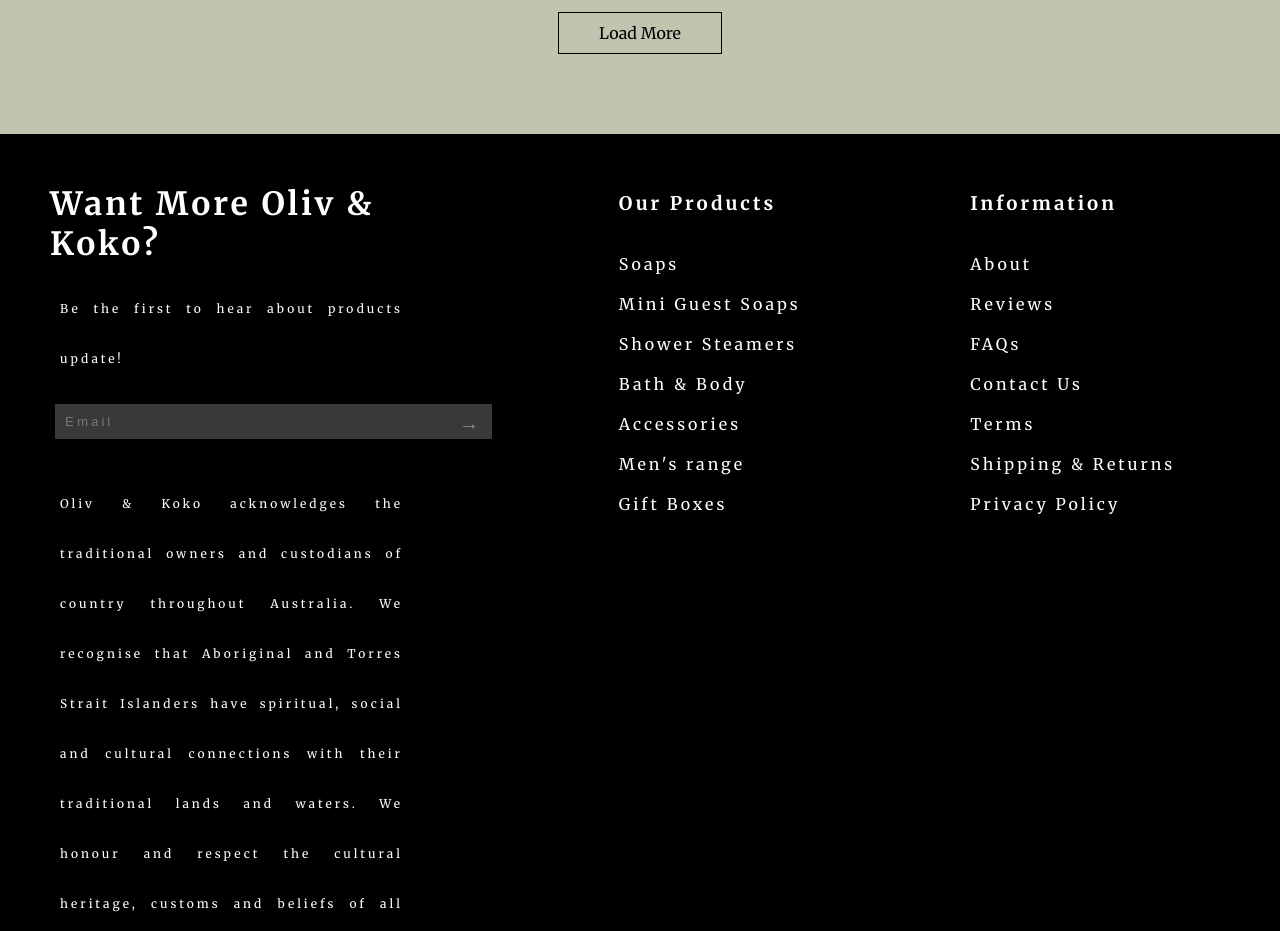
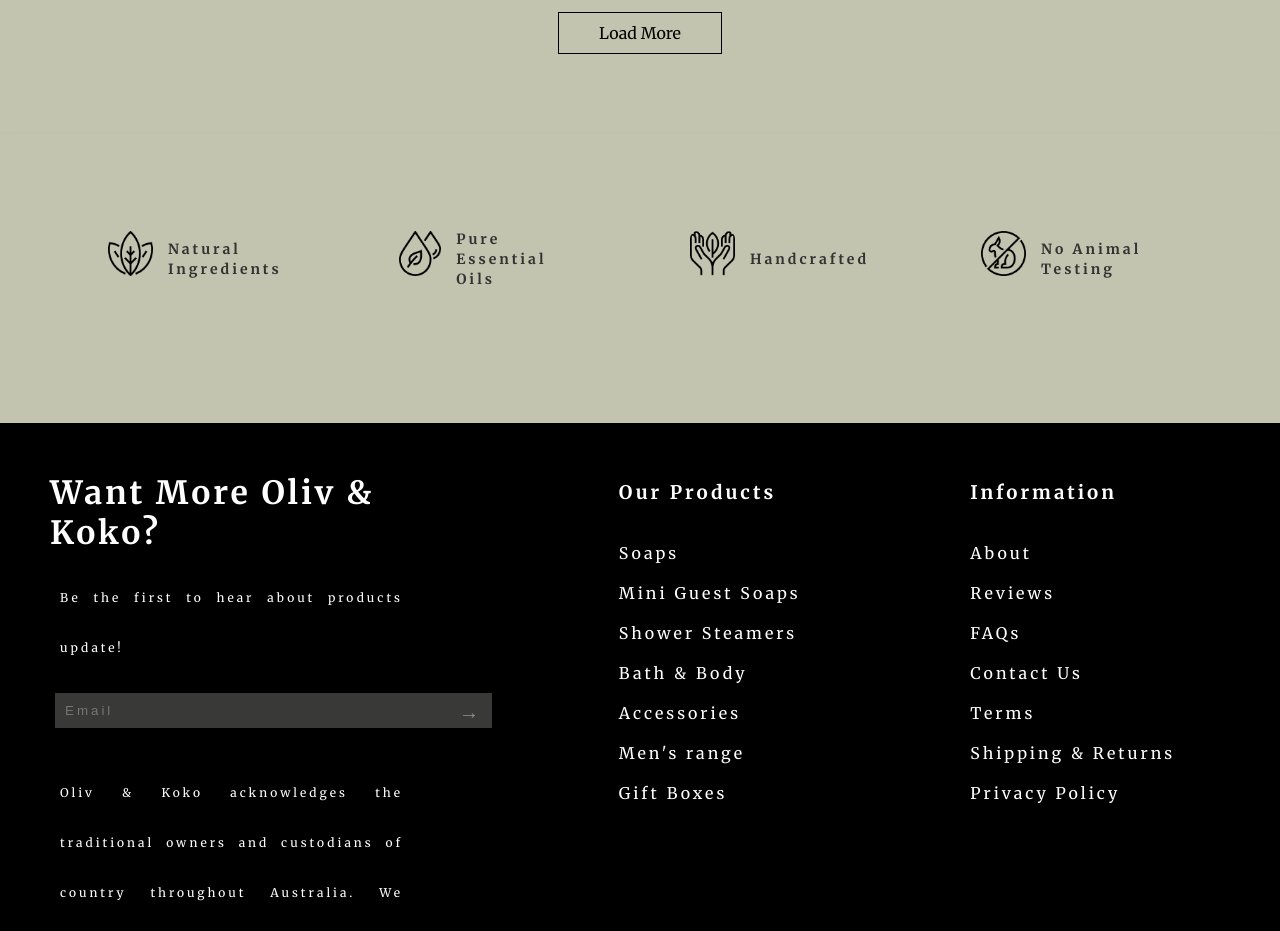
Before and after one commit to ruoxyang/Oliv-Koko, a plain HTML site: page shop.html in a window 1280 px wide. Shown: the part 3200-4131 px from the top of the page. Drawn offline with nearby package versions, Linux system fonts and the light colour scheme.

Commit message:
Improvement of shop page

```diff
--- a/homepage.css
+++ b/homepage.css
@@ -308,9 +308,7 @@ h2 {
 
 .product-details h2{
     font-family: 'Lobster Two', sans-serif;
-
 }
-
 
 .product-features{
     background-image: url('res/detail2.png');
--- a/shop.html
+++ b/shop.html
@@ -253,7 +253,29 @@
         <p class="product-count">1 - 20 of 128 products</p>
         <button class="load-btn">Load More</button>
     </section>
-
+     <!--4 icons-->
+     <section class="product-details">
+     <div>
+        <ul>
+            <li>
+                <img src="res/icons/icon5.png" alt="">
+            <span>Natural Ingredients</span>
+            </li>
+            <li>
+                <img src="res/icons/pure.png" alt="">
+             <span>Pure Essential Oils</span>
+            </li>
+            <li>
+                <img src="res/icons/hand.png" alt="">
+             <span class="icon3">Handcrafted</span>
+            </li>
+            <li>
+                <img src="res/icons/animal.png" alt="">
+              <span>No Animal Testing</span>
+            </li>
+        </ul>
+        </div>
+    </section>
 
 <!--footer-->
 <footer class="site-footer">
```
Also changed, not shown: shop.css (line endings or trailing spaces).
